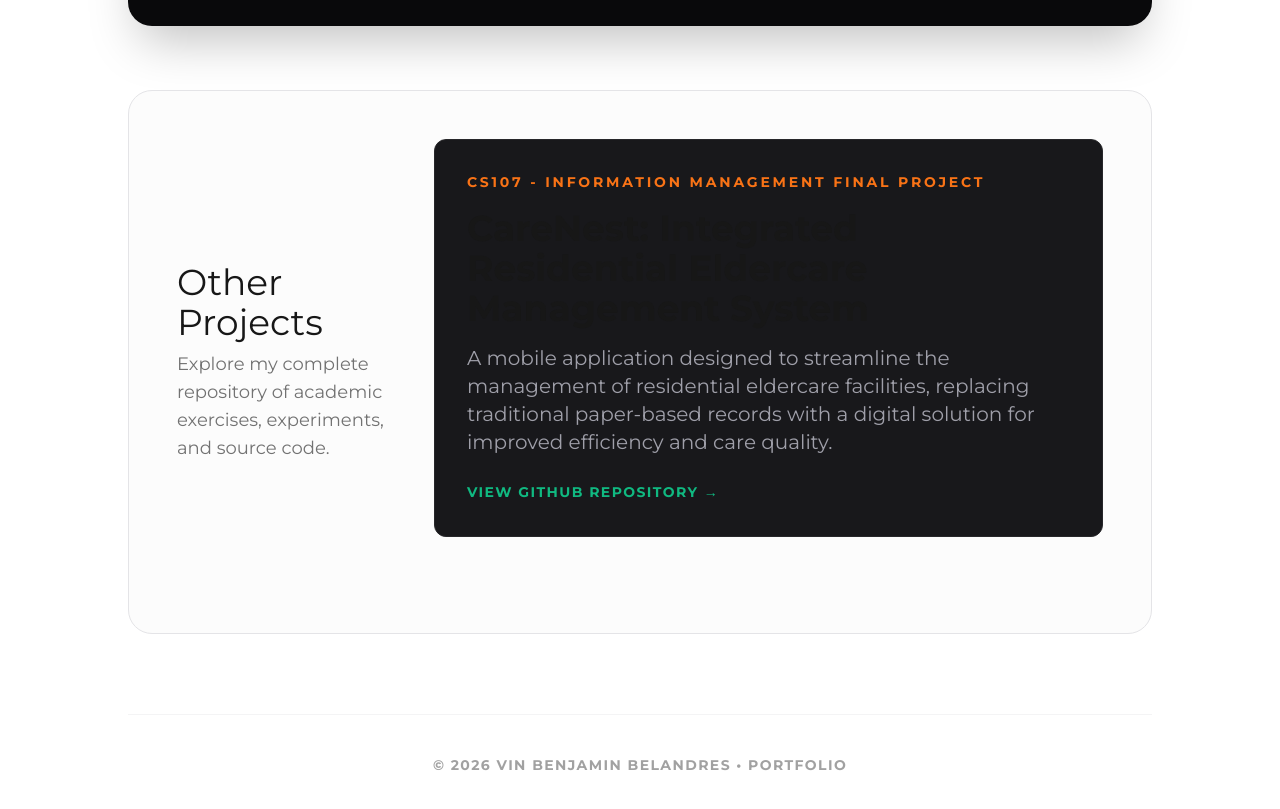
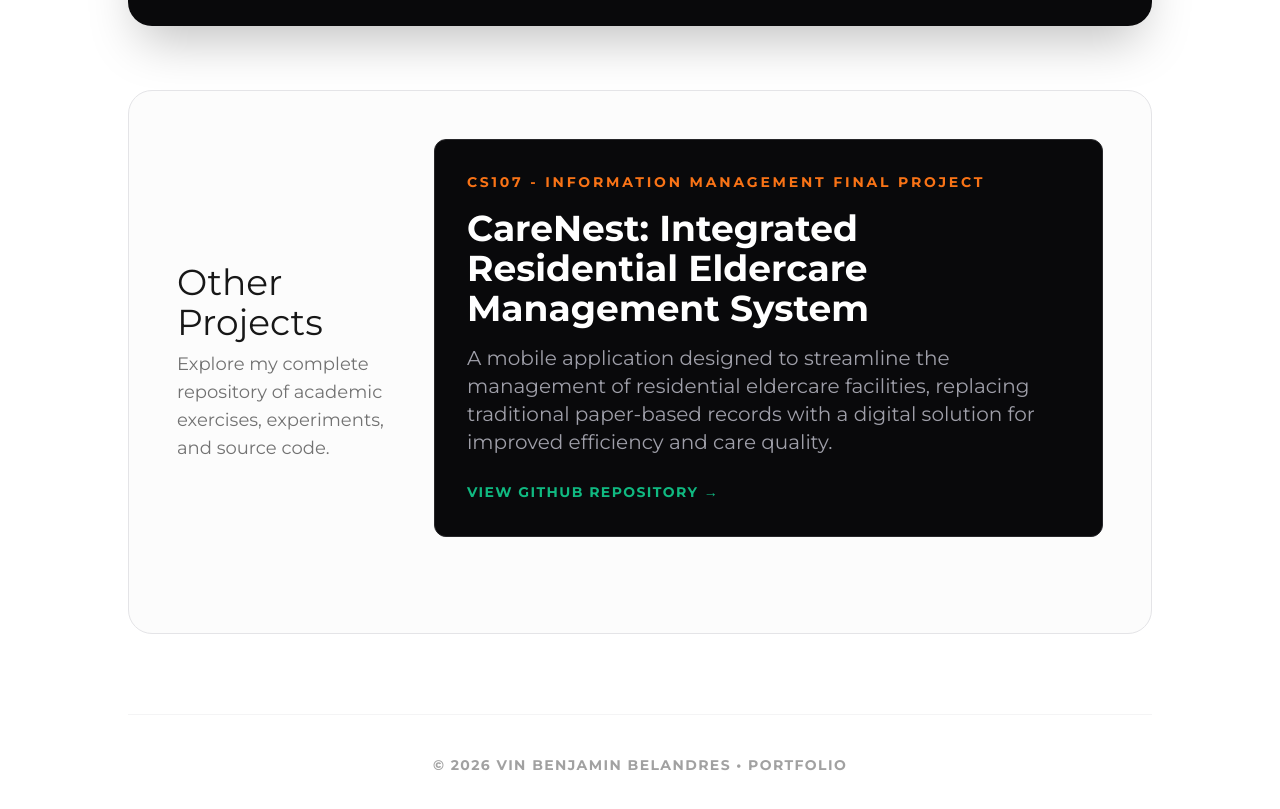
Before and after one commit to DLGAquilon/it103-fa1-portfolio, a Next.js app: page / in a window 1280 px wide. Shown: the part 3417-4226 px from the top of the page. Built offline with nearby package versions, Linux system fonts and the light colour scheme.

Commit message:
fix in title color

```diff
--- a/app/page.js
+++ b/app/page.js
@@ -286,7 +286,7 @@ export default function Portfolio() {
           </section>
 
           {/* 4. Other Projects Section */}
-          <section className="p-6 md:p-12 rounded-2xl md:rounded-3xl border border-zinc-200 dark:border-zinc-800 bg-zinc-50/50 dark:bg-zinc-900/20">
+          <section className="p-6 md:p-12 rounded-2xl md:rounded-3xl border border-zinc-200 dark:border-zinc-800 bg-zinc-50/50 dark:bg-zinc-900/40">
             <div className="flex flex-col md:flex-row md:items-center justify-between gap-6">
               <div>
                 <h2 className="font-serif text-3xl md:text-4xl mb-2">
@@ -300,7 +300,7 @@ export default function Portfolio() {
               <a
                 href="https://github.com/DLGAquilon/CareNest_Project.git"
                 target="_blank"
-                className="block p-6 md:p-8 rounded-xl bg-zinc-900 border border-zinc-800 hover:border-accent-orange transition-all group mb-12"
+                className="block p-6 md:p-8 rounded-xl bg-zinc-950 border border-zinc-800 hover:border-accent-orange transition-all group mb-12"
               >
                 <div className="flex justify-between items-start mb-4">
                   <span className="text-accent-orange text-xs md:text-sm font-bold uppercase tracking-[0.2em]">
@@ -311,11 +311,14 @@ export default function Portfolio() {
                     size={20}
                   />
                 </div>
-                <h3 className="text-2xl md:text-4xl font-bold mb-4 group-hover:text-orange-400 transition-colors">
+                <h3 className="text-2xl md:text-4xl font-bold mb-4 text-white group-hover:text-orange-400 transition-colors">
                   CareNest: Integrated Residential Eldercare Management System
                 </h3>
                 <p className="text-zinc-400 text-base md:text-xl mb-6">
-                  A mobile application designed to streamline the management of residential eldercare facilities, replacing traditional paper-based records with a digital solution for improved efficiency and care quality.
+                  A mobile application designed to streamline the management of
+                  residential eldercare facilities, replacing traditional
+                  paper-based records with a digital solution for improved
+                  efficiency and care quality.
                 </p>
                 <span className="inline-flex items-center gap-2 text-accent-emerald font-bold uppercase tracking-widest text-xs md:text-sm">
                   View GitHub Repository →
```
